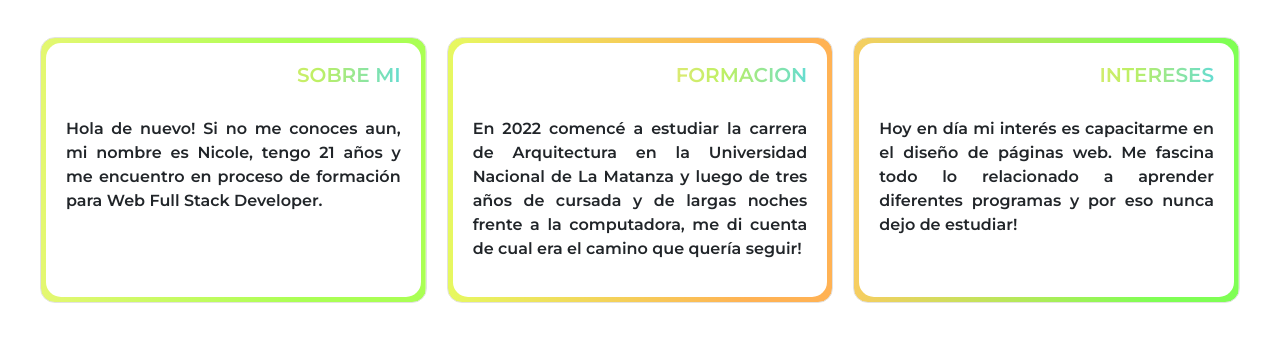
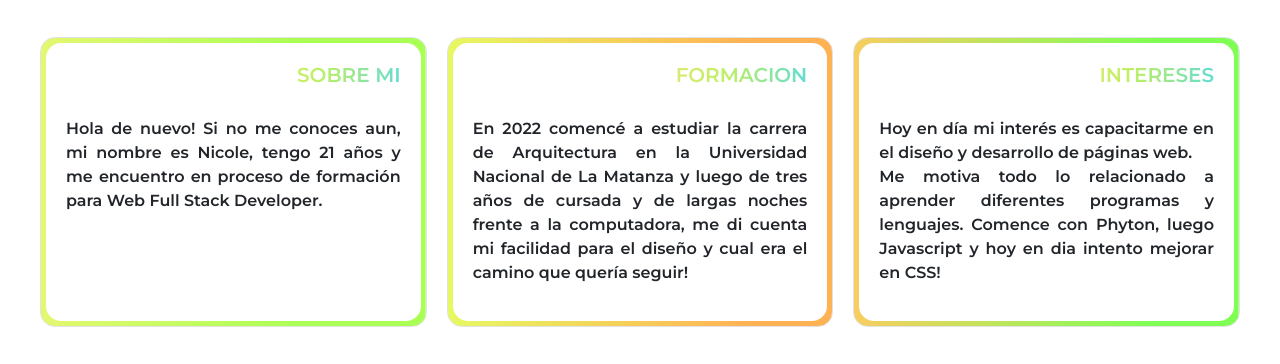
Before and after one commit to NicoleGluj/tp-portfolio, a plain HTML site: page index.html in a window 1280 px wide. Shown: the part 1205-1569 px from the top of the page. Drawn offline with nearby package versions, Linux system fonts and the light colour scheme.

Commit message:
fixed: texto formacion e intereses

```diff
--- a/index.html
+++ b/index.html
@@ -92,14 +92,17 @@
             <h3>FORMACION</h3>
             <p>En 2022 comencé a estudiar la carrera de Arquitectura en la Universidad Nacional de La Matanza y luego de
               tres años de cursada y de largas noches
-              frente a la computadora, me di cuenta de cual era el camino que quería seguir!</p>
+              frente a la computadora, me di cuenta mi facilidad para el diseño y cual era el camino que quería
+              seguir!</p>
           </div>
         </div>
         <div class="card-intereses">
           <div class="contenido-intereses">
             <h3>INTERESES</h3>
-            <p>Hoy en día mi interés es capacitarme en el diseño de páginas web.
-              Me fascina todo lo relacionado a aprender diferentes programas y por eso nunca dejo de estudiar! </p>
+            <p> Hoy en día mi interés es capacitarme en el diseño y desarrollo de páginas web. <br>
+              Me motiva todo lo relacionado a aprender diferentes programas y lenguajes.
+              Comence con Phyton, luego Javascript y hoy en dia intento mejorar en CSS!
+            </p>
           </div>
         </div>
       </div>
```
